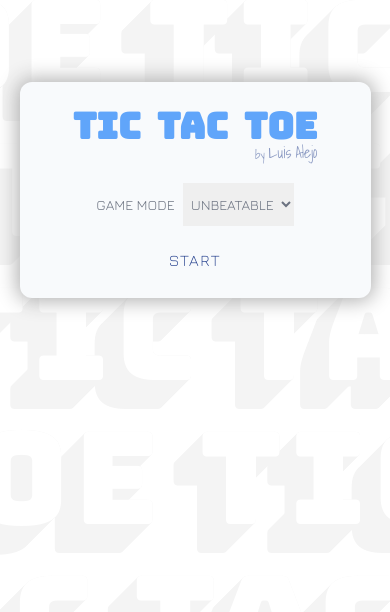
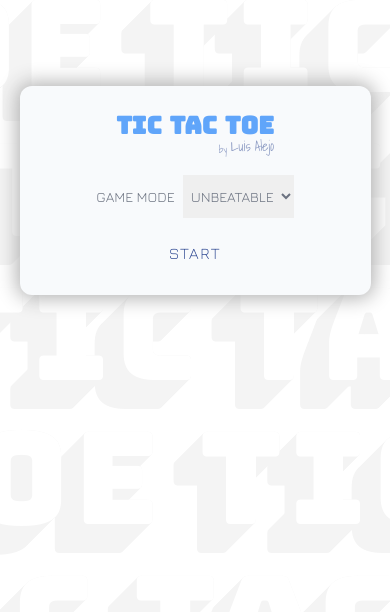
Before and after one commit to elzbyfar/astro-tac-toe, an Astro site: page / in a window 390 px wide. Shown: the part 232-844 px from the top of the page. Built offline with nearby package versions, Linux system fonts and the light colour scheme; Astro itself is replaced by a stand-in of ours; a web font is replaced by a local one.

Commit message:
more styles for mobile

```diff
--- a/src/components/Game/StartOrRestart.tsx
+++ b/src/components/Game/StartOrRestart.tsx
@@ -43,7 +43,7 @@ export default function StartOrRestart() {
 
   const className = {
     wrapper: "group flex box-border justify-center select-none",
-    button: `relative flex items-center tracking-widest pt-1 text-base h-full z-10 duration-100 ease-in-out rounded-md`,
+    button: `relative flex items-center tracking-widest py-1 text-base h-full z-10 duration-100 ease-in-out rounded-md`,
     buttonActive: `${
       activeGame && !activeRound
         ? "bg-blue-400 px-4 text-white font-light"
--- a/src/components/Game/Title.tsx
+++ b/src/components/Game/Title.tsx
@@ -1,21 +1,33 @@
+import { stylesReducer } from "../../lib/utils";
+
 export default function Title() {
+  const className = {
+    container: "text-center cursor-default select-none",
+    title: "tic-tac-toe text-2xl font-bold text-blue-400 flex gap-x-2",
+    titleMd: "md:text-4xl md:gap-x-4",
+    subtitle:
+      "flex -mt-[6px] items-end justify-end font-extralight text-blue-900/50 gap-x-1",
+    by: "text-[10px]",
+    byMd: "md:text-[12px]",
+    name: "text-[14px]",
+    nameMd: "md:text-[1rem]",
+  };
+
+  const styles = stylesReducer(className);
   return (
-    <div className="text-center cursor-default select-none">
-      <h1
-        style={{ fontFamily: "bungee" }}
-        className="tic-tac-toe text-4xl font-bold text-blue-400 flex gap-x-4"
-      >
+    <div className={styles("container")}>
+      <h1 style={{ fontFamily: "bungee" }} className={styles("title")}>
         <span>Tic</span>
         <span>Tac</span>
         <span>Toe</span>
       </h1>
       <div
         style={{ fontFamily: "Shadows Into Light" }}
-        className="flex -mt-[6px] items-end justify-end font-extralight text-blue-900/50 gap-x-1"
+        className={styles("subtitle")}
       >
-        <span className="flex justify-end text-[12px]">by</span>
-        <span className="text-[1rem]">Luis</span>
-        <span className="text-[1rem]">Alejo</span>
+        <span className={styles("by")}>by</span>
+        <span className={styles("name")}>Luis</span>
+        <span className={styles("name")}>Alejo</span>
       </div>
     </div>
   );
```
